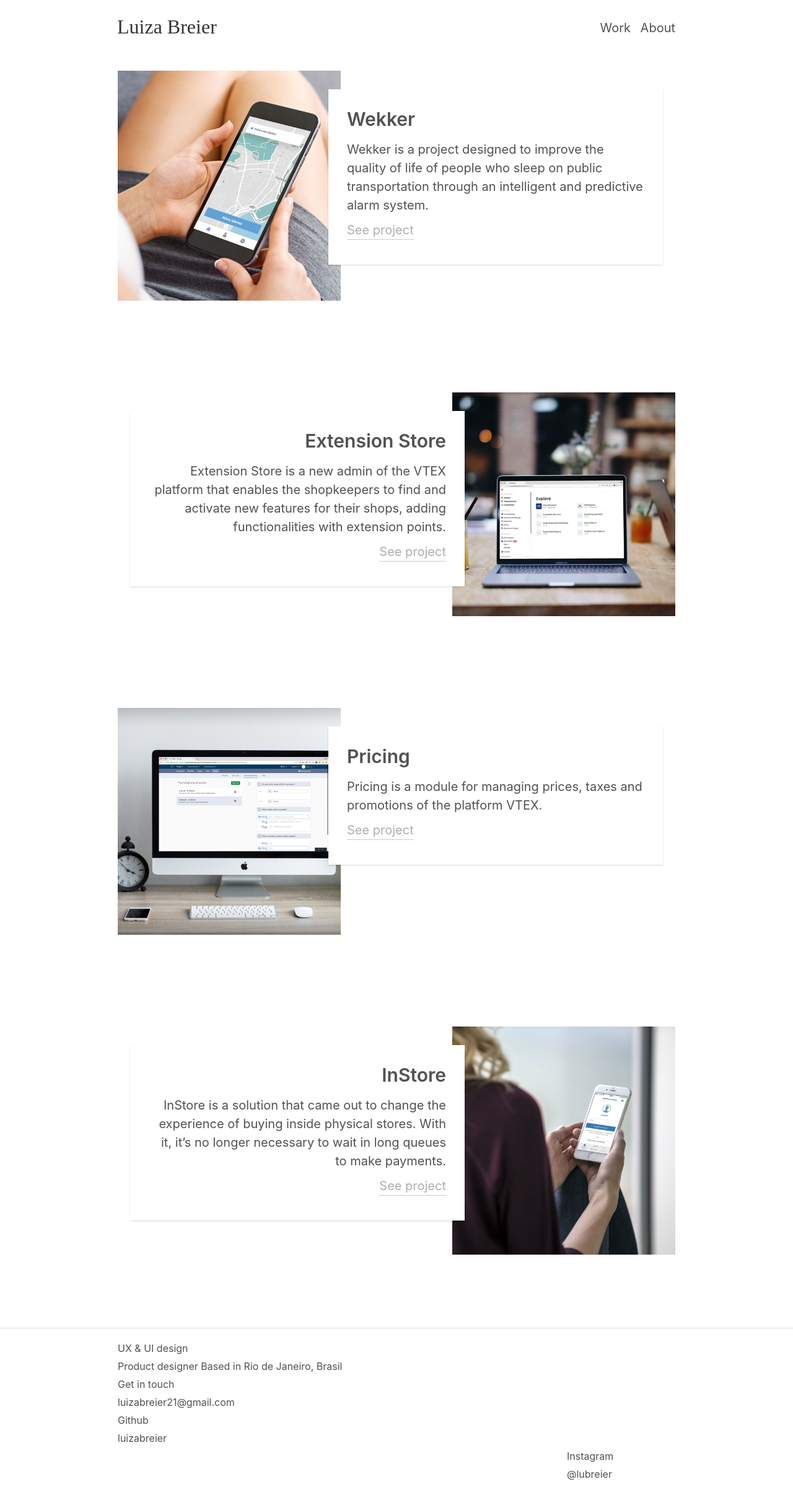
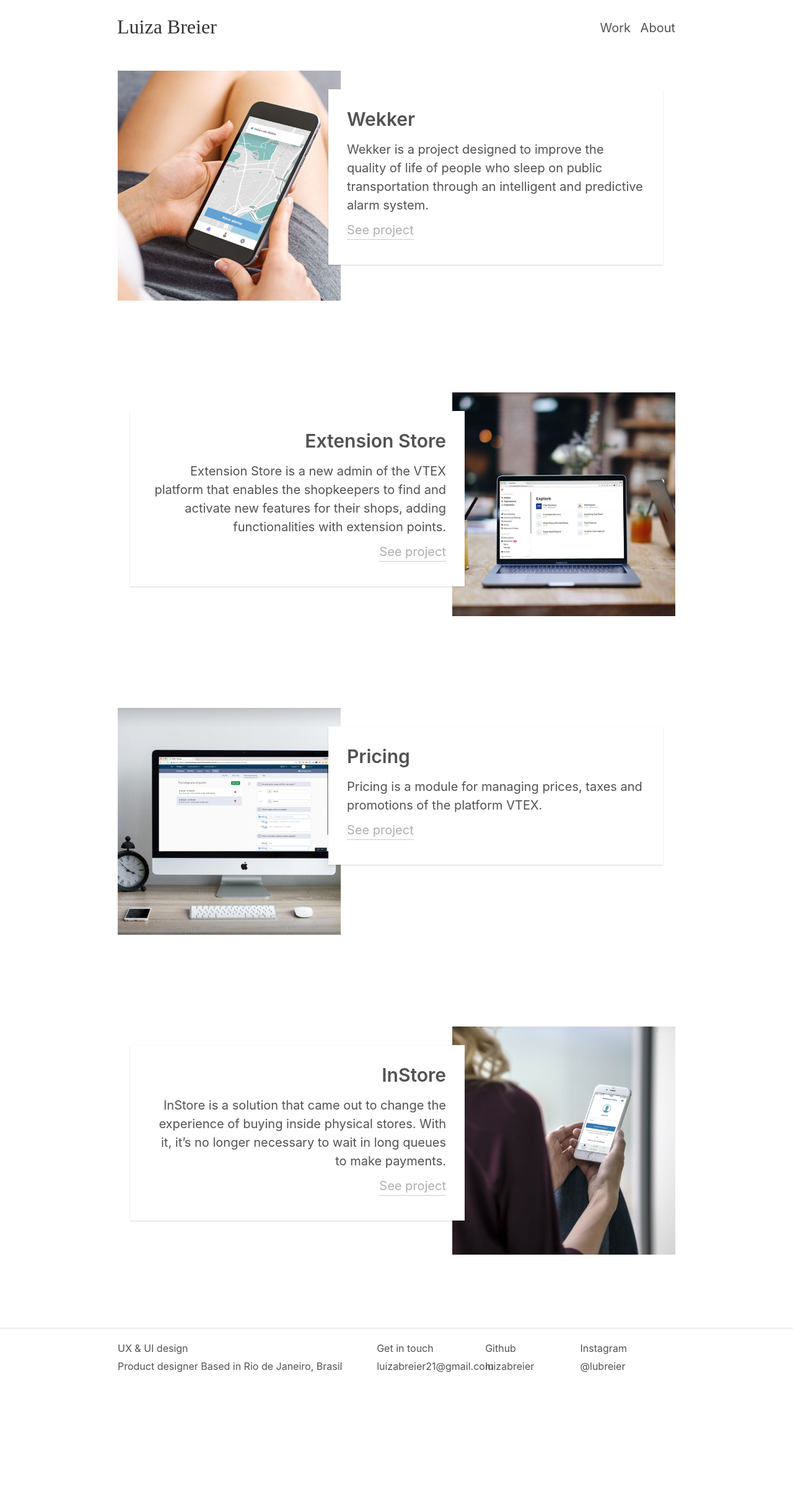
Before and after one commit to luizabreier/portfolio, a Jekyll site: the page built from index.html, in a window 1280 px wide. Shown: the whole page at 62% size. Built offline with Jekyll 4.4.1, drawn with Linux system fonts in a browser that asks for light colours; the list of posts is cut into pages by our own code; after the commit the page ends 2241 px from its top, so only the background shows below that.

Commit message:
Adjust footer children alignment

```diff
--- a/_layouts/default.html
+++ b/_layouts/default.html
@@ -28,7 +28,7 @@
     </div>
 
     <footer class="footer">
-      <div class="container">
+      <div class="container flex flex-row">
         <div class="luiza-info">
           <p>UX & UI  design</p>
           <p>Product designer Based in Rio de Janeiro, Brasil</p>
--- a/_sass/_layout.scss
+++ b/_sass/_layout.scss
@@ -30,6 +30,14 @@
   color: #535151;
 }
 
+.flex {
+  display: flex;
+}
+
+.flex-row {
+  flex-direction: row;
+}
+
 .footer {
   margin-top: 1rem;
   padding: 1rem 0;
```
